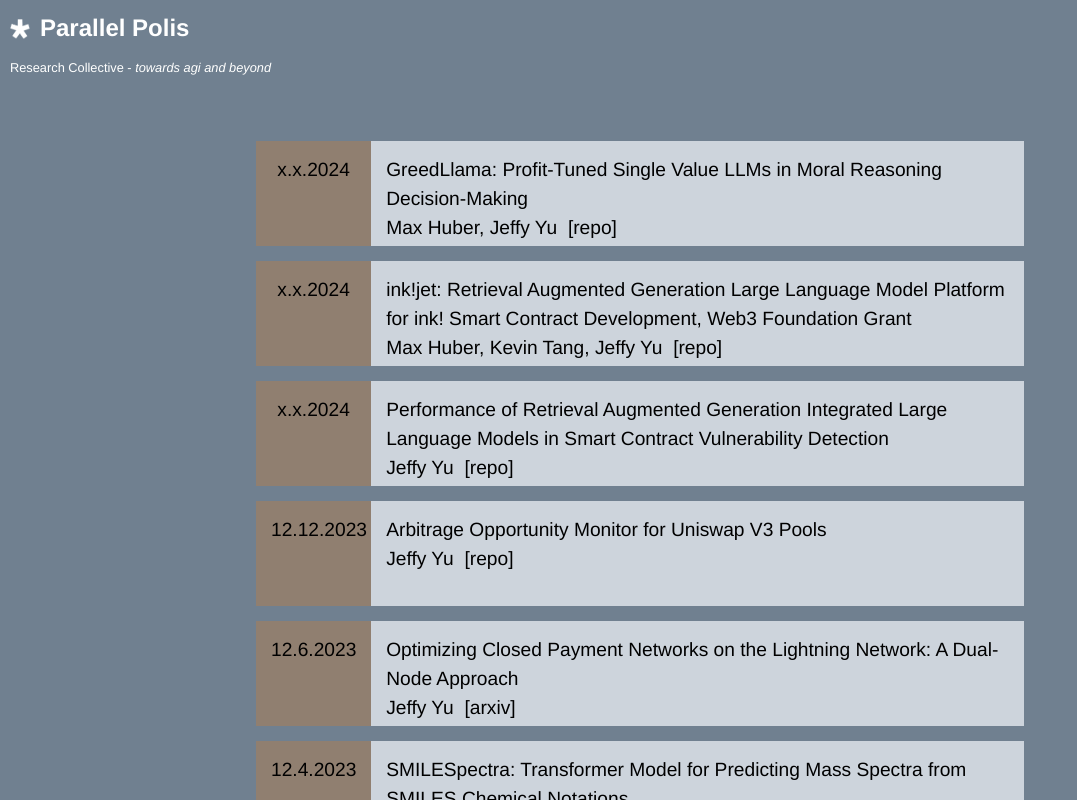
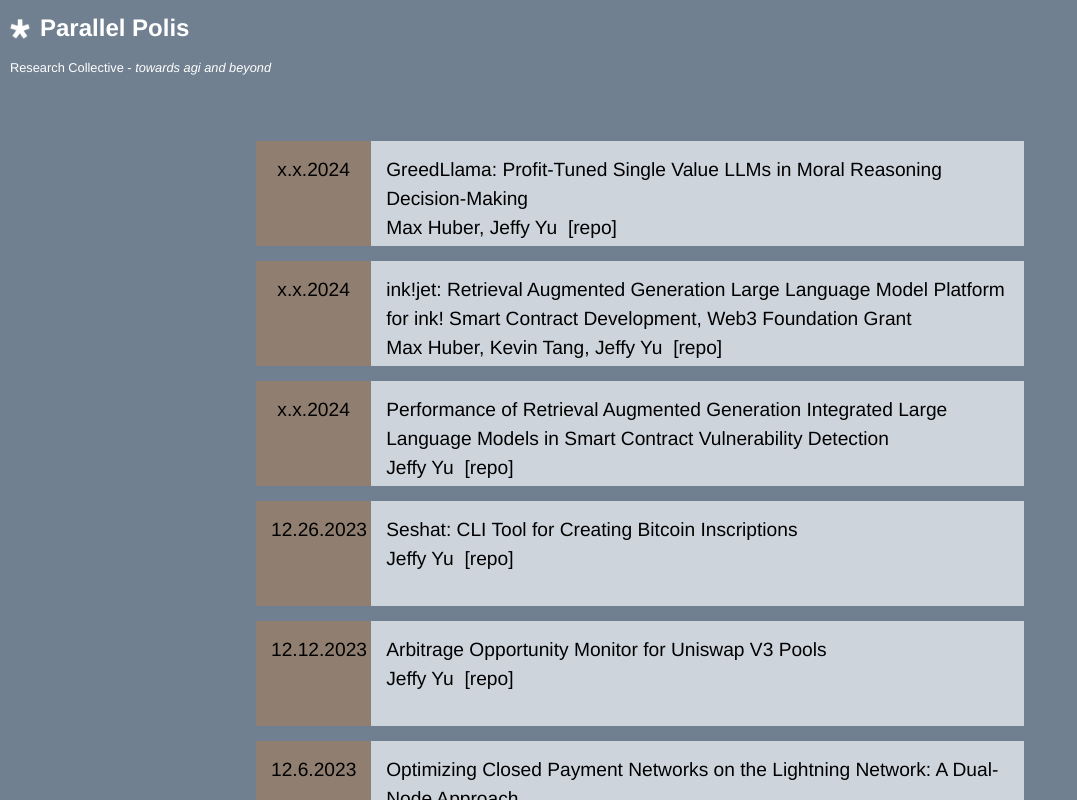
Before and after one commit to yu-jeffy/parallelpolis, a Next.js app: page / in a window 1280 px wide. Shown: the whole page, without its empty margins (0-1077 px from the left). Built offline with nearby package versions, Linux system fonts and the light colour scheme.

Commit message:
Update index.tsx

```diff
--- a/pages/index.tsx
+++ b/pages/index.tsx
@@ -24,6 +24,13 @@
     title: 'Performance of Retrieval Augmented Generation Integrated Large Language Models in Smart Contract Vulnerability Detection',
     author: 'Jeffy Yu',
     link: 'https://github.com/yu-jeffy/audit.me',
+    linkText: '[repo]'
+  },
+  {
+    date: '12.26.2023',
+    title: 'Seshat: CLI Tool for Creating Bitcoin Inscriptions',
+    author: 'Jeffy Yu',
+    link: 'https://github.com/yu-jeffy/seshat',
     linkText: '[repo]'
   },
   {
```
